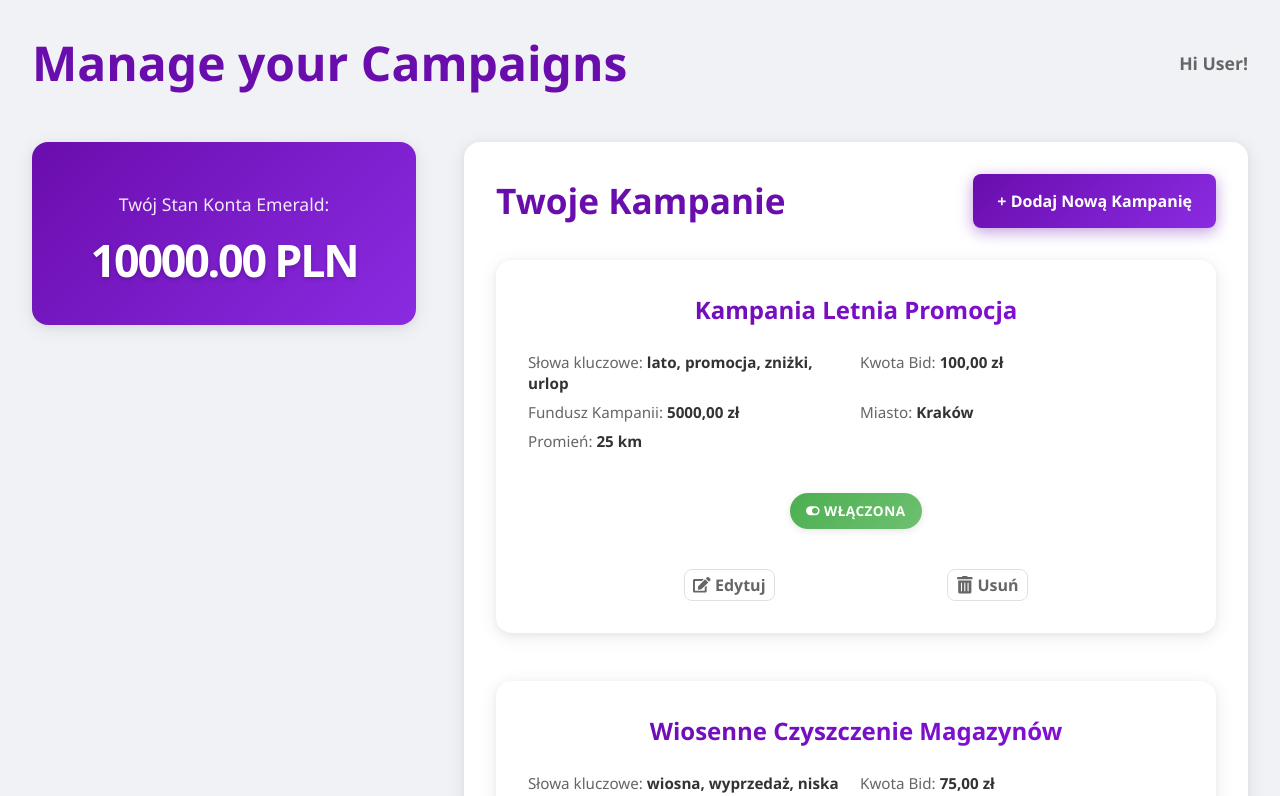
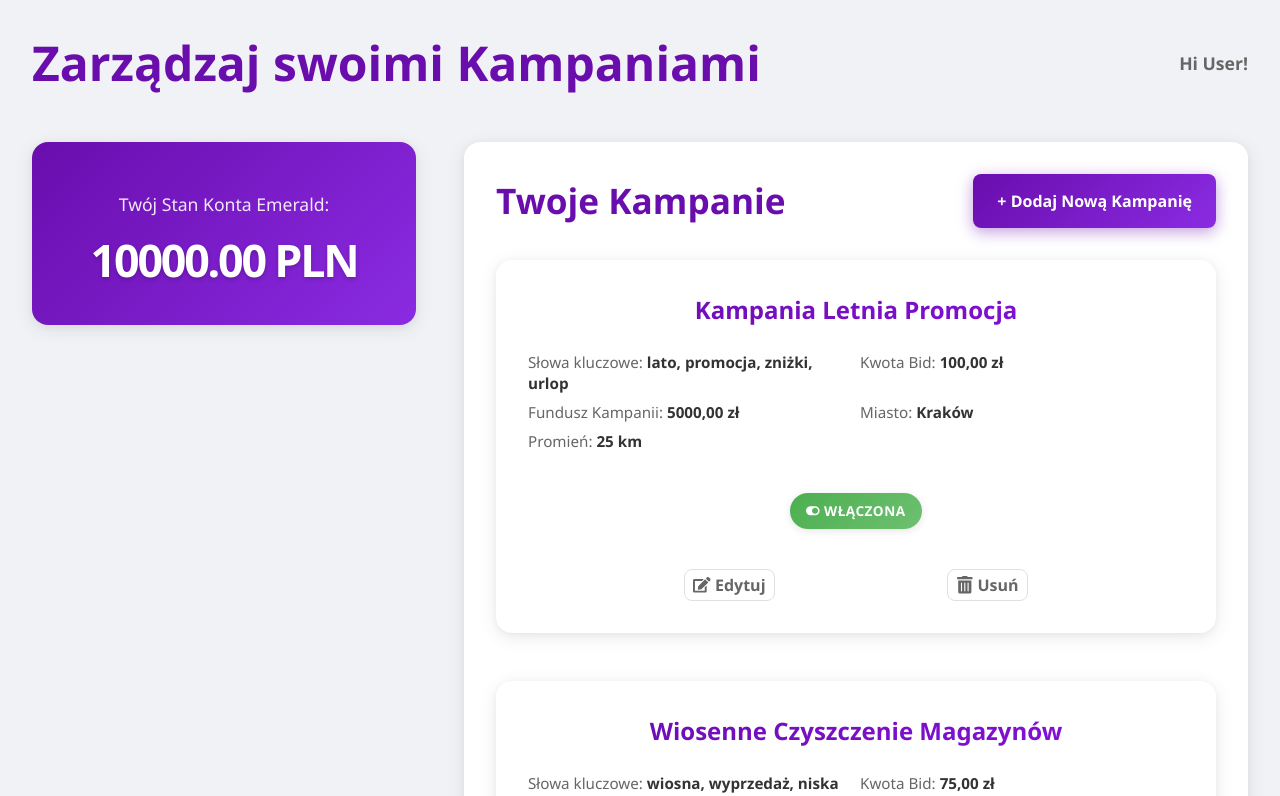
Before and after one commit to neomat-prog/Campaign-Zadanie, a React (Vite) app: page / in a window 1280 px wide. Shown: the top 796 px of the page. Built offline with nearby package versions, Linux system fonts and the light colour scheme; the HTML template or start-up script is replaced by a standard one.

Commit message:
update DashboardPage title to Polish

```diff
--- a/src/features/campaigns/CampaignForm/CampaignForm.jsx
+++ b/src/features/campaigns/CampaignForm/CampaignForm.jsx
@@ -134,6 +134,8 @@ const CampaignForm = ({
         )} PLN.`;
       }
     }
+
+    // Handle radius
 
     const radius = parseFloat(formData.radius);
     if (isNaN(radius) || radius <= 0) {
--- a/src/hooks/useCampaigns.js
+++ b/src/hooks/useCampaigns.js
@@ -1,4 +1,4 @@
-import { useState, useEffect, useCallback } from "react";
+import { useState, useCallback } from "react";
 import {
   initialCampaigns,
   initialEmeraldAccountBalance,
--- a/src/pages/DashboardPage.jsx
+++ b/src/pages/DashboardPage.jsx
@@ -61,7 +61,7 @@ function DashboardPage() {
   return (
     <div className={styles.dashboardContainer}>
       <header className={styles.dashboardHeader}>
-        <h1 className={styles.appTitle}>Manage your Campaigns</h1>
+        <h1 className={styles.appTitle}>Zarządzaj swoimi Kampaniami</h1>
         <div className={styles.userProfile}>
           <p className={styles.greeting}>Hi User!</p>
         </div>
```
